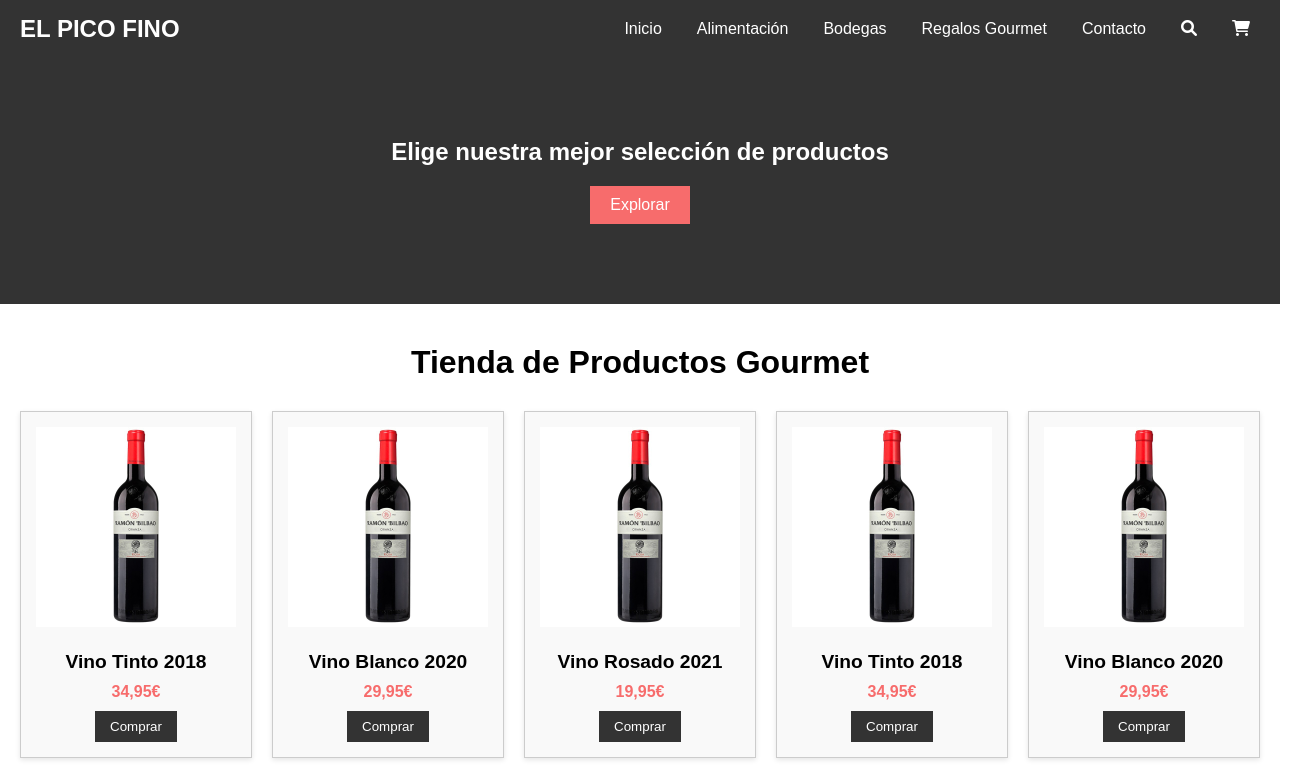
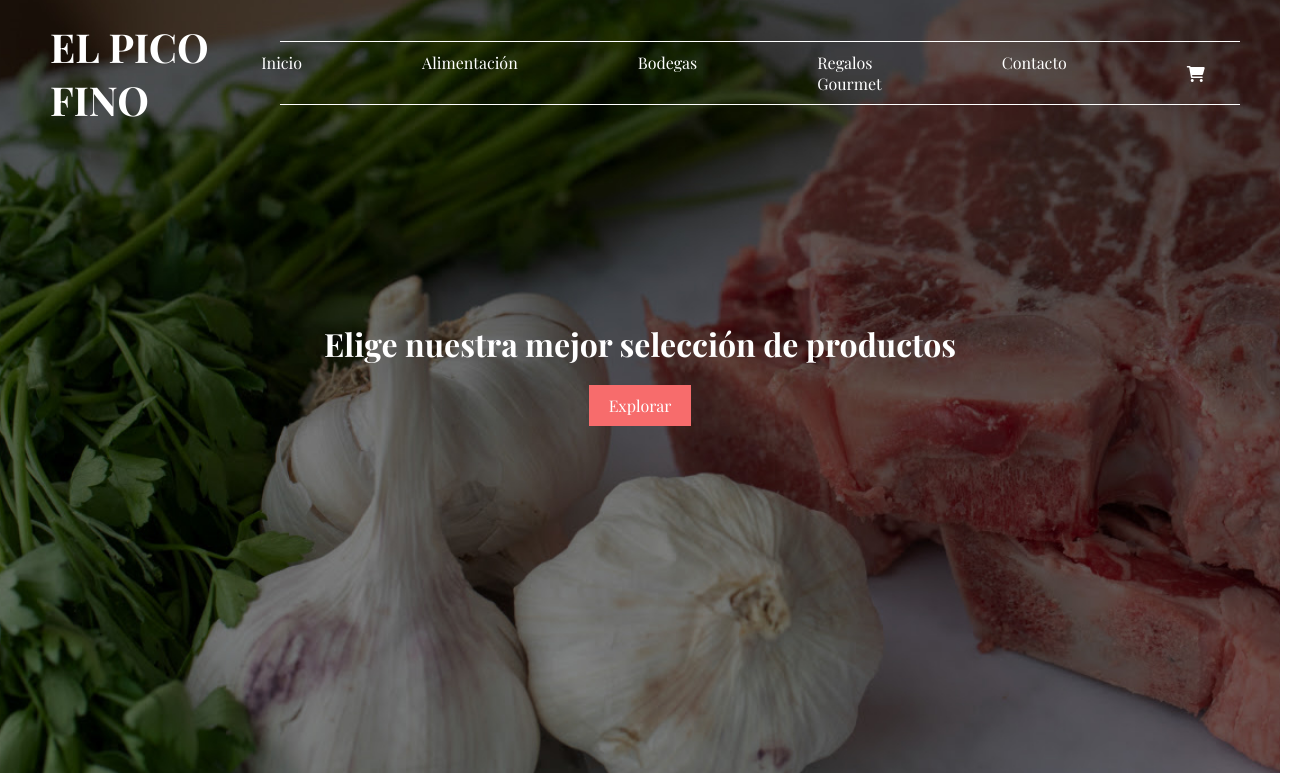
Before and after one commit to ToniAlvarez/Dise-o, a plain HTML site: page elpicofino/index.html in a window 1280 px wide. Shown: the top 773 px of the page, 1309 px wide, since content can reach past the window. Drawn offline with nearby package versions, Linux system fonts and the light colour scheme.

Commit message:
banner finalizado

```diff
--- a/elpicofino/styles.css
+++ b/elpicofino/css/styles.css
@@ -3,30 +3,65 @@
     margin: 0;
     padding: 0;
     box-sizing: border-box;
-    font-family: Arial, sans-serif;
+    font-family: "Playfair Display", serif;
+}
+
+main {
+    padding-right: 12%;
+    padding-left: 12%;
+    padding-bottom: 3%;
+    background-color: #f7f2ec;
+    color:black;
 }
 
 /* Estilos del encabezado y menú de navegación */
 header {
     display: flex;
-    justify-content: space-between;
-    align-items: center;
-    background-color: #333;
+    flex-direction: column;
+    justify-content: flex-start; /* Alinea el contenido al principio (parte superior) */
+    align-items: center; /* Alinea el contenido horizontalmente al centro */
+    background-image: url('/images/banner-home-principal.jpg');
+    background-size: cover;
+    background-position: center;
     padding: 10px 20px;
-    color: white;
+    height: 900px;
+    position: relative;
 }
 
+/* Estilos para el contenedor de navegación */
+nav {
+    display: flex; /* Alinea el logo y el menú en una línea */
+    justify-content: space-between;
+    align-items: center; /* Alinea verticalmente los elementos */
+    width: 100%;
+    padding: 0 20px;
+
+}
+
+/* Estilo de la sección principal (call to action) */
+.calltoaction {
+    text-align: center;
+    color: white;
+    padding: 15%;
+}
+
+/* Estilo del logo */
 .logo {
-    font-size: 1.5rem;
+    font-size: 2.5rem;
     font-weight: bold;
+    color: white;
+    padding: 10px;
 }
 
 /* Estilos del menú de navegación */
 .nav-menu {
+    display: flex;
+    justify-content: center; /* Centra los elementos dentro del menú */
     list-style: none;
-    display: flex;
-    gap: 15px;
-    position: relative;
+    gap: 100px; /* Controla el espacio entre los elementos del menú */
+    width: 80%;
+    border-top: 1px solid white;
+    border-bottom: 1px solid white;
 }
 
 .nav-menu li {
@@ -46,7 +81,7 @@ header {
     background-color: #444; /* Color de fondo del submenú */
     list-style: none;
     padding: 10px 0;
-    min-width: 150px;
+    min-width: 200px;
     z-index: 1; /* Asegura que el submenú esté encima de otros elementos */
 }
 
@@ -68,21 +103,14 @@ header {
 .nav-menu li:hover .submenu {
     display: block; /* Muestra el submenú cuando se pasa el cursor */
 }
+
 .iconos {
     display: flex;
     align-items: center;
+    margin-right: -40px;
 }
 
-/* Estilo de la sección principal (call to action) */
-.calltoaction {
-    /* background-image: url('images/banner.jpg');*/
-    background-size: cover; /* Ajusta la imagen para cubrir el área del banner */
-    background-position: center; /* Centra la imagen de fondo */
-    text-align: center;
-    color: white;
-    padding: 80px 20px;
-    background-color: #333;
-}
+
 
 .explore-button {
     padding: 10px 20px;
--- a/elpicofino/index.html
+++ b/elpicofino/index.html
@@ -5,15 +5,15 @@
     <meta http-equiv="X-UA-Compatible" content="IE=edge">
     <meta name="viewport" content="width=device-width, initial-scale=1.0">
     <title>El Pico Fino - Tienda de Productos Gourmet</title>
-    <link rel="stylesheet" href="styles.css">
+    <link rel="stylesheet" href="css/styles.css">
     <link rel="stylesheet" href="https://cdnjs.cloudflare.com/ajax/libs/font-awesome/6.0.0-beta3/css/all.min.css">
+    <link href="https://fonts.googleapis.com/css2?family=Playfair+Display:wght@400;700&display=swap" rel="stylesheet">
 
-</head>
 <body>
     <!-- Encabezado y Menú de Navegación -->
     <header>
+        <nav>
             <div class="logo">EL PICO FINO</div>
-        <nav>
             <ul class="nav-menu">
                 <li><a href="#">Inicio</a></li>
                 <li>
@@ -40,18 +40,16 @@
                     </ul>
                 </li>
                 <li><a href="contacto.html">Contacto</a></li>
-                <li class="iconos"><a href="#"><i class="fa fa-search"></i></a></li>
                 <li class="iconos"><a href="carrito.html"><i class="fa fa-shopping-cart"></i></a></li>
+                <li class="iconos"><a href="#"><i class="fa fa-user"></i></a></li>
             </ul>
         </nav>
-    </header>
-
-    <!-- Sección Principal con Imagen y Mensaje -->
-    <section class="calltoaction">
+        <div class="calltoaction">
             <h1>Elige nuestra mejor selección de productos</h1>
             <button class="explore-button">Explorar</button>
-    </section>
-
+        </div>
+    </header>
+    <main>
         <!-- Sección de Tienda de Productos Gourmet -->
         <section class="tienda">
             <h2>Tienda de Productos Gourmet</h2>
@@ -143,6 +141,7 @@
                 <p>En este mes, compre dos botellas de nuestro exclusivo vino Aster El Espino y reciba otra botella de regalo. Esta es una oportunidad única para disfrutar de la suavidad y el carácter afrutado de nuestro vino, que ha sido cuidadosamente elaborado con uvas de la más alta calidad. Aster El Espino ha sido galardonado con múltiples premios y es un favorito entre nuestros clientes. No pierdas la oportunidad de ampliar tu colección de vinos y sorprende a tus amigos y familiares con esta oferta excepcional. ¡Visítanos y aprovecha esta promoción limitada!</p>
             </div>
         </section>
+
         <!-- Cajas de información-->
         <div class="features-section">
             <div class="feature-item">
@@ -158,7 +157,7 @@
                 <p>Atención al cliente 24 horas</p>
             </div>
         </div>
-
+    </main>
     <!-- FOOTER -->
     <footer>
         <p>&copy; 2024 EL PICO FINO. Todos los derechos reservados.</p>
```
Also changed, not shown: elpicofino/images/banner-home-principal.jpg (added), elpicofino/images/cat-jamon.jpg (added), elpicofino/views/carrito.html (renamed from elpicofino/carrito.html), elpicofino/views/contacto.html (renamed from elpicofino/contacto.html), 1 other file. Lines whose indentation alone changed are shown as unchanged.
